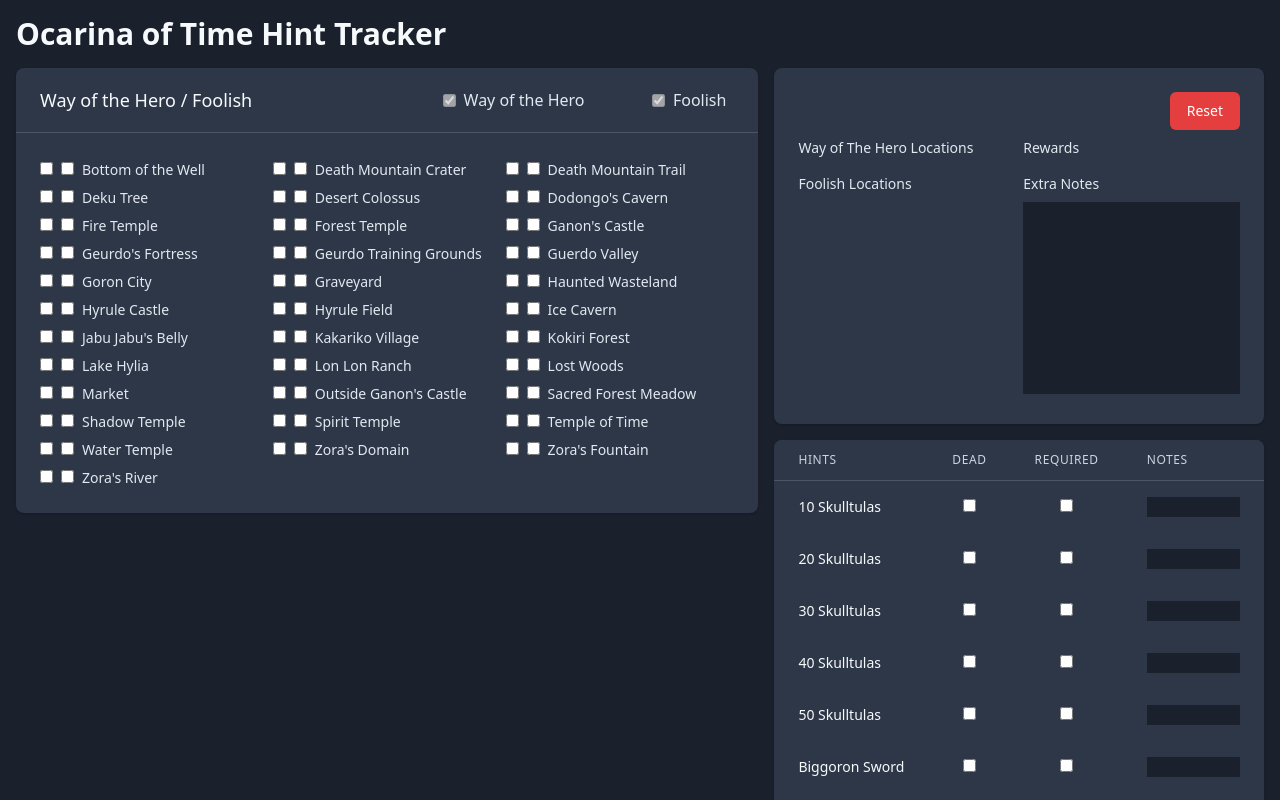
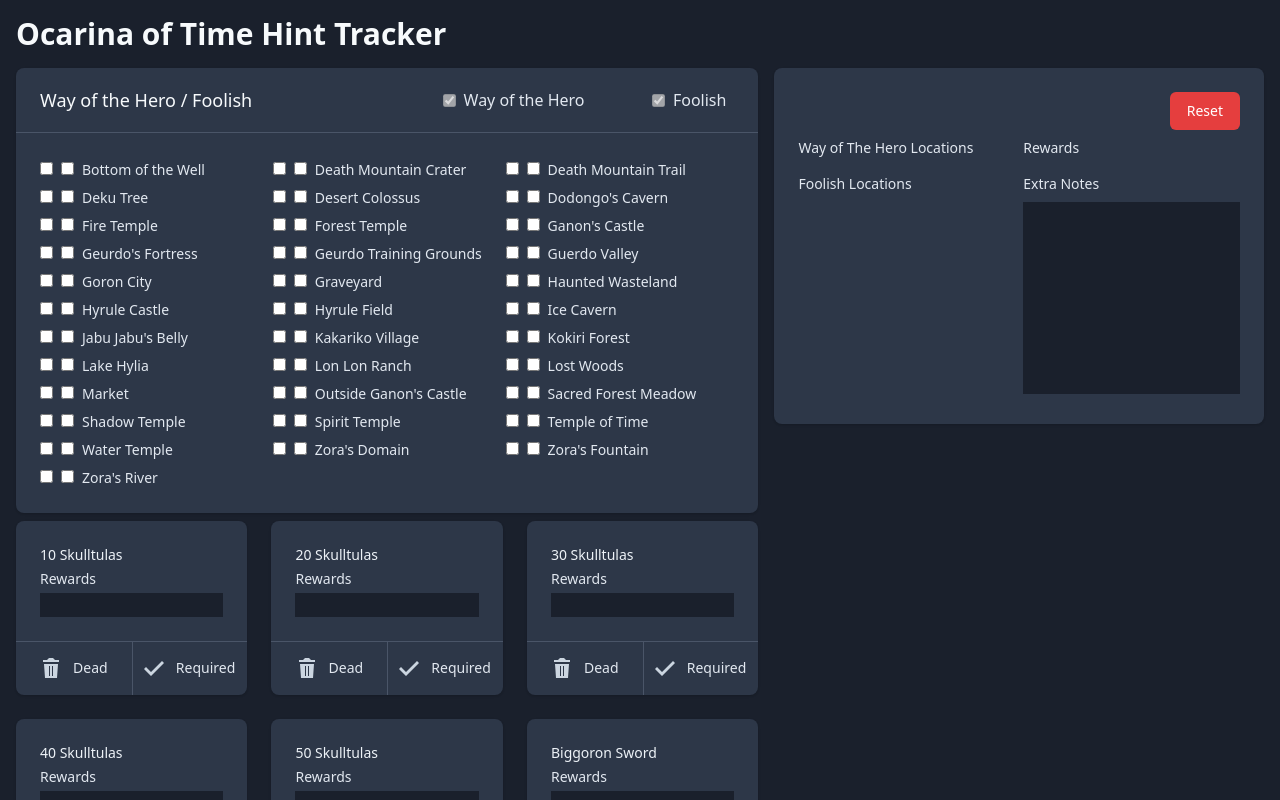
Before and after one commit to tance77/ZOOTR-Hint-Tracker, a Vue app: page / in a window 1280 px wide. Shown: the top 800 px of the page. Built offline with nearby package versions, Linux system fonts and the light colour scheme; what @tailwindcss/custom-forms, @tailwindcss/ui would draw is missing.

Commit message:
Trying to make tracker smaller

```diff
--- a/src/components/HintTracker.vue
+++ b/src/components/HintTracker.vue
@@ -1,11 +1,12 @@
 <template>
-    <div>
+    <div class="container mx-auto">
         <h2 class="px-4 mt-4 text-2xl font-bold leading-7 text-gray-100 sm:text-3xl sm:leading-9 sm:truncate">
             Ocarina of Time Hint Tracker
         </h2>
         <div class="mt-4">
             <div class="grid grid-cols-1 px-4 sm:gap-4 sm:grid-cols-5">
                 <div class="col-span-3">
+                    <!--Way of the Hero Things-->
                     <div class="overflow-hidden bg-gray-800 rounded-lg shadow">
                         <div class="px-4 py-5 border-b border-gray-700 sm:px-6">
                             <div class="flex items-center">
@@ -13,13 +14,13 @@
                                     Way of the Hero / Foolish
                                 </h3>
                                 <div class="grid grid-cols-2 gap-2">
-                                    <label class="flex items-center w-full justify-end">
+                                    <label class="flex items-center justify-end w-full">
                                         <input type="checkbox" class="text-2xl text-green-600 transition duration-150 ease-in-out bg-gray-900 border-green-600 form-checkbox" disabled checked>
-                                        <span class="ml-2 text-gray-300 font-medium">Way of the Hero</span>
+                                        <span class="ml-2 font-medium text-gray-300">Way of the Hero</span>
                                     </label>
-                                    <label class="flex items-center w-full justify-end">
+                                    <label class="flex items-center justify-end w-full">
                                         <input type="checkbox" class="text-2xl text-red-800 transition duration-150 ease-in-out bg-gray-900 border-green-600 form-checkbox" disabled checked>
-                                        <span class="ml-2 mr-2 text-gray-300 font-medium">Foolish</span>
+                                        <span class="ml-2 mr-2 font-medium text-gray-300">Foolish</span>
                                     </label>
                                 </div>
                             </div>
@@ -38,6 +39,38 @@
                             </div>
                         </div>
                     </div>
+                    <ul class="grid grid-cols-1 gap-6 mt-2 sm:grid-cols-2 lg:grid-cols-3">
+                        <li v-for="location in miscLocations" :key="location.id" class="col-span-1 bg-gray-800 rounded-lg shadow">
+                            <div class="flex items-center justify-between w-full p-6 space-x-6">
+                                <div class="flex-1 truncate">
+                                    <div class="flex items-center space-x-3">
+                                        <h3 class="text-sm font-medium leading-5 text-gray-200 truncate">
+                                            {{ location.name }}
+                                        </h3>
+                                    </div>
+                                    <label class="mt-1 text-gray-300 text-sm leading-5 block">Rewards</label>
+                                    <input v-model="miscLocations[location.id-1].notes" type="text" class="mt-1 w-full text-gray-300 bg-gray-900 border-gray-700 form-input form-input-sm focus:outline-none focus:shadow-none">
+                                </div>
+                                <!--                                <img class="flex-shrink-0 w-10 h-10 bg-gray-300 rounded-full" src="https://images.unsplash.com/photo-1494790108377-be9c29b29330?ixlib=rb-1.2.1&amp;ixid=eyJhcHBfaWQiOjEyMDd9&amp;auto=format&amp;fit=facearea&amp;facepad=4&amp;w=256&amp;h=256&amp;q=60" alt="">-->
+                            </div>
+                            <div class="border-t border-gray-700">
+                                <div class="flex -mt-px">
+                                    <div class="flex flex-1 w-0 border-r border-gray-700 group">
+                                        <a href="#" :class="{'text-red-500' : miscLocations[location.id-1].dead }" class="relative inline-flex items-center justify-center flex-1 w-0 py-4 -mr-px text-sm font-medium leading-5 text-gray-300 transition duration-150 ease-in-out border border-transparent rounded-bl-lg group-hover:text-red-500 focus:outline-none focus:shadow-outline-blue focus:border-blue-300 focus:z-10" @click="toggleDead(location)">
+                                            <svg class="w-5 h-5 text-gray-400 group-hover:text-red-500" fill="currentColor" :class="{'text-red-500' : miscLocations[location.id-1].dead }" viewBox="0 0 20 20"><path d="M6 2l2-2h4l2 2h4v2H2V2h4zM3 6h14l-1 14H4L3 6zm5 2v10h1V8H8zm3 0v10h1V8h-1z"/></svg>
+                                            <span class="ml-3">Dead</span>
+                                        </a>
+                                    </div>
+                                    <div class="flex flex-1 w-0 -ml-px group">
+                                        <a href="#" :class="{'text-green-500' : miscLocations[location.id-1].required }" class="relative inline-flex items-center justify-center flex-1 w-0 py-4 text-sm font-medium leading-5 text-gray-300 transition duration-150 ease-in-out border border-transparent rounded-br-lg group-hover:text-green-500 focus:outline-none focus:shadow-outline-blue focus:border-blue-300 focus:z-10" @click="toggleRequired(location)">
+                                            <svg class="w-5 h-5 text-gray-400 group-hover:text-green-500" :class="{'text-green-500' : miscLocations[location.id-1].required }" viewBox="0 0 20 20" fill="currentColor"><path d="M0 11l2-2 5 5L18 3l2 2L7 18z"/></svg>
+                                            <span class="ml-3">Required</span>
+                                        </a>
+                                    </div>
+                                </div>
+                            </div>
+                        </li>
+                    </ul>
                 </div>
                 <div class="col-span-2 mt-2 sm:mt-0">
                     <div class="overflow-hidden bg-gray-800 rounded-lg shadow">
@@ -77,58 +110,6 @@
                                 </label>
                             </div>
                         </div>
-                    </div>
-
-                    <div class="mt-4 mb-4 overflow-hidden bg-gray-800 rounded-lg shadow">
-                        <table class="w-full">
-                            <thead>
-                                <tr>
-                                    <th class="px-6 py-3 text-xs font-medium leading-4 tracking-wider text-left text-gray-400 uppercase bg-gray-800 border-b border-gray-700">
-                                        Hints
-                                    </th>
-                                    <th class="hidden px-6 py-3 text-xs font-medium leading-4 tracking-wider text-gray-400 uppercase bg-gray-800 border-b border-gray-700 lg:table-cell">
-                                        Dead
-                                    </th>
-                                    <th class="hidden px-6 py-3 text-xs font-medium leading-4 tracking-wider text-gray-400 uppercase bg-gray-800 border-b border-gray-700 lg:table-cell">
-                                        Required
-                                    </th>
-                                    <th class="px-6 py-3 text-xs font-medium leading-4 tracking-wider text-left text-gray-400 uppercase bg-gray-800 border-b border-gray-700">
-                                        Notes
-                                    </th>
-                                </tr>
-                            </thead>
-                            <tbody>
-                                <tr v-for="location in miscLocations" :key="location.id">
-                                    <td class="px-6 py-4 text-sm font-medium leading-5 text-gray-100 whitespace-no-wrap">
-                                        {{ location.name }}
-                                        <label class="flex grid items-center grid-cols-2 gap-6 my-2 lg:hidden">
-                                            <span class="font-normal text-gray-300">Dead</span>
-                                            <input v-model="miscLocations[location.id-1].dead" type="checkbox" class="text-lg text-red-800 bg-gray-900 border-gray-700 form-checkbox" @click="toggleDead(location)">
-                                        </label>
-
-                                        <label class="flex grid items-center grid-cols-2 gap-6 my-2 lg:hidden">
-                                            <span class="font-normal text-gray-300">Required</span>
-                                            <input v-model="miscLocations[location.id-1].required" type="checkbox" class="text-lg text-green-600 bg-gray-900 border-gray-700 form-checkbox" @click="toggleRequired(location)">
-                                        </label>
-                                    </td>
-                                    <td class="hidden px-6 py-4 text-sm font-medium leading-5 text-center text-gray-900 whitespace-no-wrap lg:table-cell">
-                                        <label>
-                                            <input v-model="miscLocations[location.id-1].dead" type="checkbox" class="text-xl text-red-800 bg-gray-900 border-gray-700 form-checkbox" @click="toggleDead(location)">
-                                        </label>
-                                    </td>
-                                    <td class="hidden px-6 py-4 text-sm font-medium leading-5 text-center text-gray-900 whitespace-no-wrap lg:table-cell">
-                                        <label>
-                                            <input v-model="miscLocations[location.id-1].required" type="checkbox" class="text-xl text-green-600 bg-gray-900 border-gray-700 form-checkbox" @click="toggleRequired(location)">
-                                        </label>
-                                    </td>
-                                    <td class="px-6 py-4 text-sm font-medium leading-5 text-gray-900 whitespace-no-wrap">
-                                        <label>
-                                            <input v-model="miscLocations[location.id-1].notes" type="text" class="w-full text-gray-300 bg-gray-900 border-gray-700 form-input form-input-sm focus:outline-none focus:shadow-none">
-                                        </label>
-                                    </td>
-                                </tr>
-                            </tbody>
-                        </table>
                     </div>
 
                     <div class="block mt-4 mb-2 text-center sm:hidden">
@@ -437,22 +418,22 @@
 
         },
         methods: {
-            toggleWoth(location, flag){
-                if(flag === true){
+            toggleWoth(location, flag) {
+                if (flag === true) {
                     //woth true remove it from foolish
-                    this.selectedFoolish = this.selectedFoolish.filter(foolishLocation=>{
+                    this.selectedFoolish = this.selectedFoolish.filter(foolishLocation => {
                         if (foolishLocation.id !== location.id) {
                             return foolishLocation;
                         }
-                    })
+                    });
                 }
-                if(flag === false){
+                if (flag === false) {
                     //foolish remove it from woth
                     this.selectedWayOfHero = this.selectedWayOfHero.filter(wothLocation => {
-                        if(wothLocation.id !== location.id){
+                        if (wothLocation.id !== location.id) {
                             return wothLocation;
                         }
-                    })
+                    });
                 }
             },
             toggleDead(location) {
```
